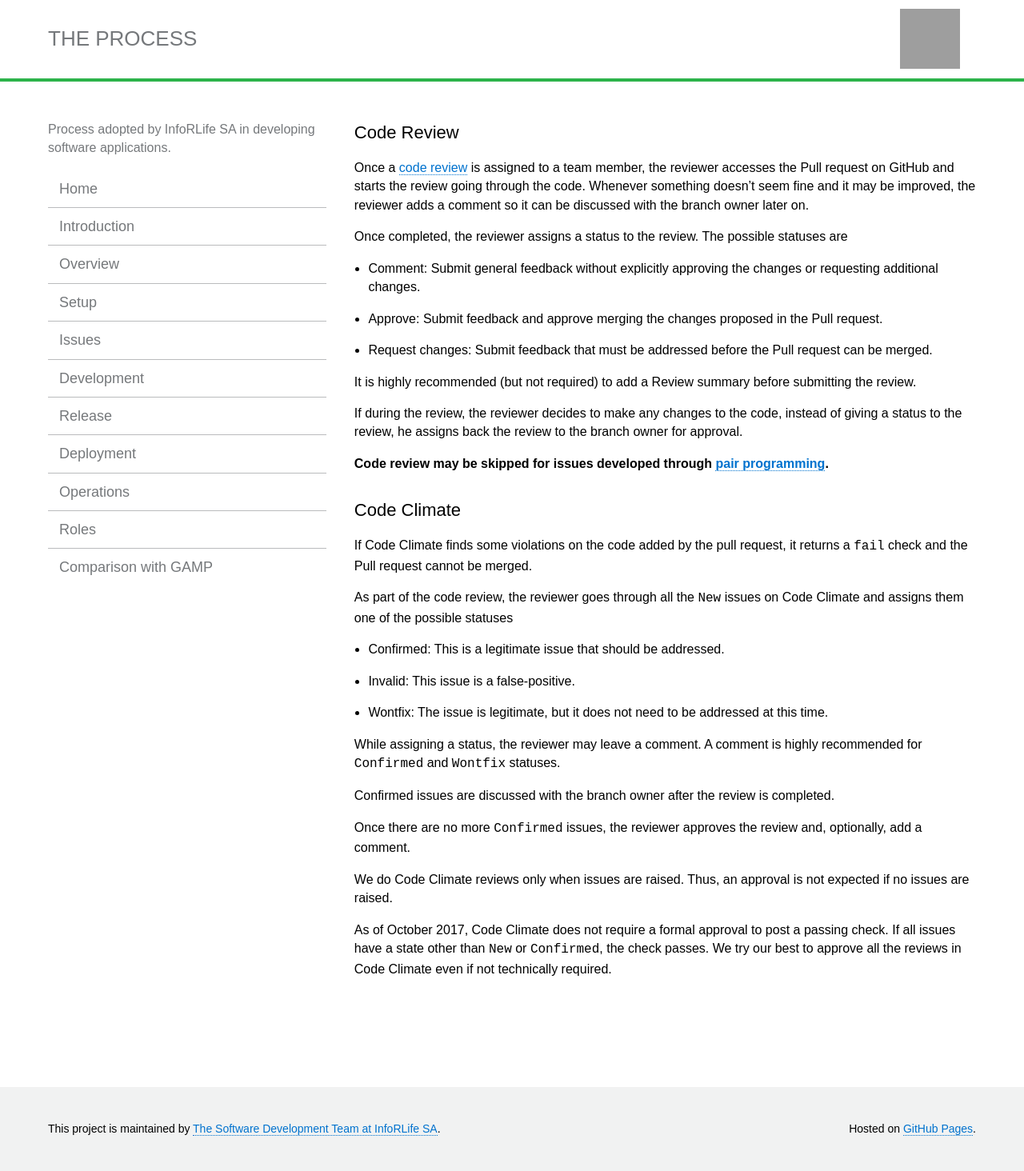
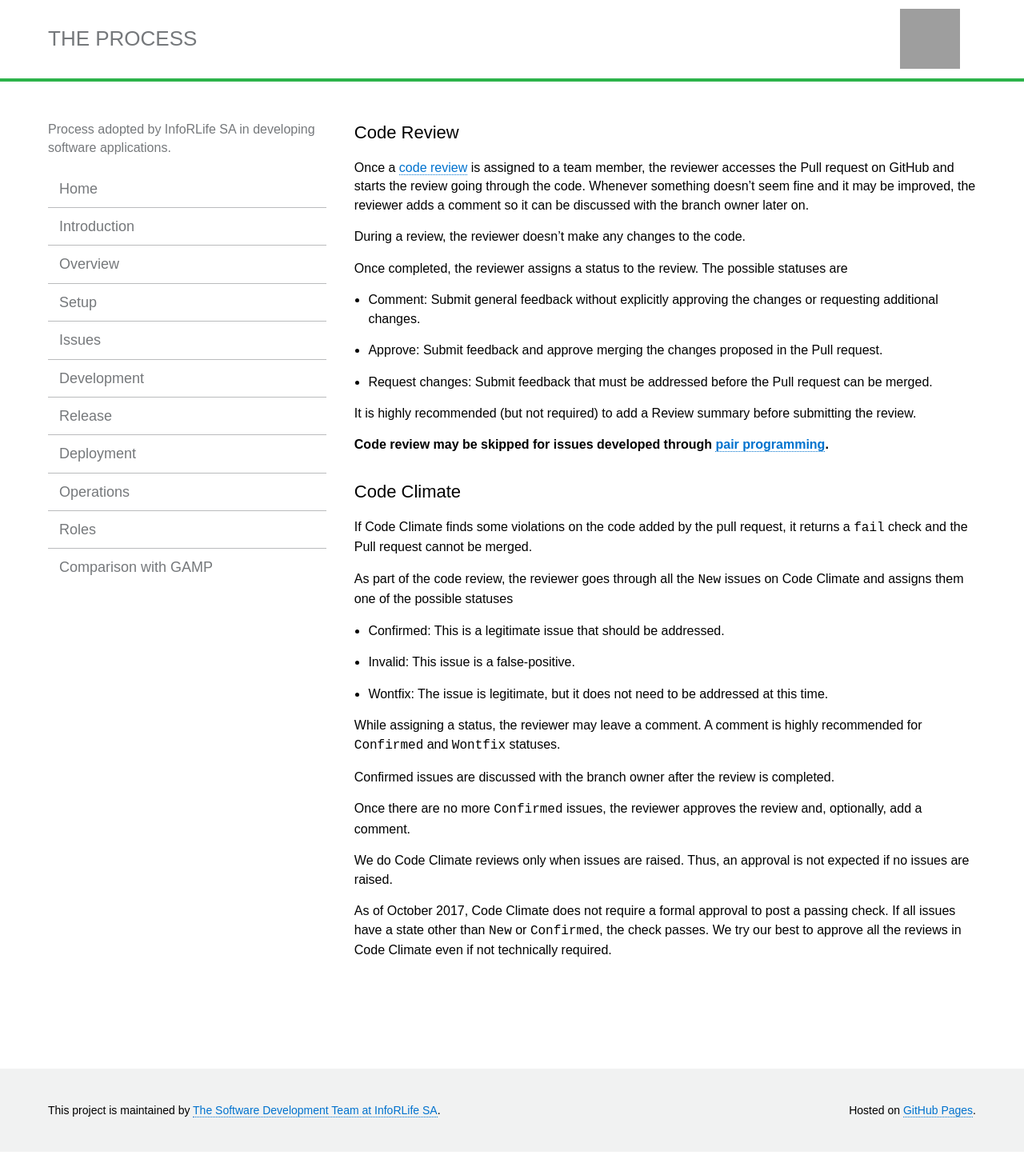
Before and after one commit to inforlife/process, a Jekyll site: the page built from code-review.md, in a window 1280 px wide. Shown: the whole page at 80% size. Built offline with Jekyll 4.4.1, drawn with Linux system fonts in a browser that asks for light colours; after the commit the page ends 1440 px from its top, so only the background shows below that; grey boxes are pictures that could not be loaded.

Commit message:
update review process

```diff
--- a/code-review.md
+++ b/code-review.md
@@ -6,6 +6,8 @@ title:  "Code Review"
 Once a [code review](https://help.github.com/articles/about-pull-request-reviews/) is assigned to a team member, the reviewer accesses the Pull request on GitHub and starts the review going through the code.
 Whenever something doesn't seem fine and it may be improved, the reviewer adds a comment so it can be discussed with the branch owner later on.
 
+During a review, the reviewer doesn't make any changes to the code.
+
 Once completed, the reviewer assigns a status to the review. The possible statuses are
 
 - Comment: Submit general feedback without explicitly approving the changes or requesting additional changes.
@@ -13,8 +15,6 @@ Once completed, the reviewer assigns a status to the review. The possible status
 - Request changes: Submit feedback that must be addressed before the Pull request can be merged.
 
 It is highly recommended (but not required) to add a Review summary before submitting the review.
-
-If during the review, the reviewer decides to make any changes to the code, instead of giving a status to the review, he assigns back the review to the branch owner for approval.
 
 **Code review may be skipped for issues developed through [pair programming](https://en.wikipedia.org/wiki/Pair_programming).**
 
```
